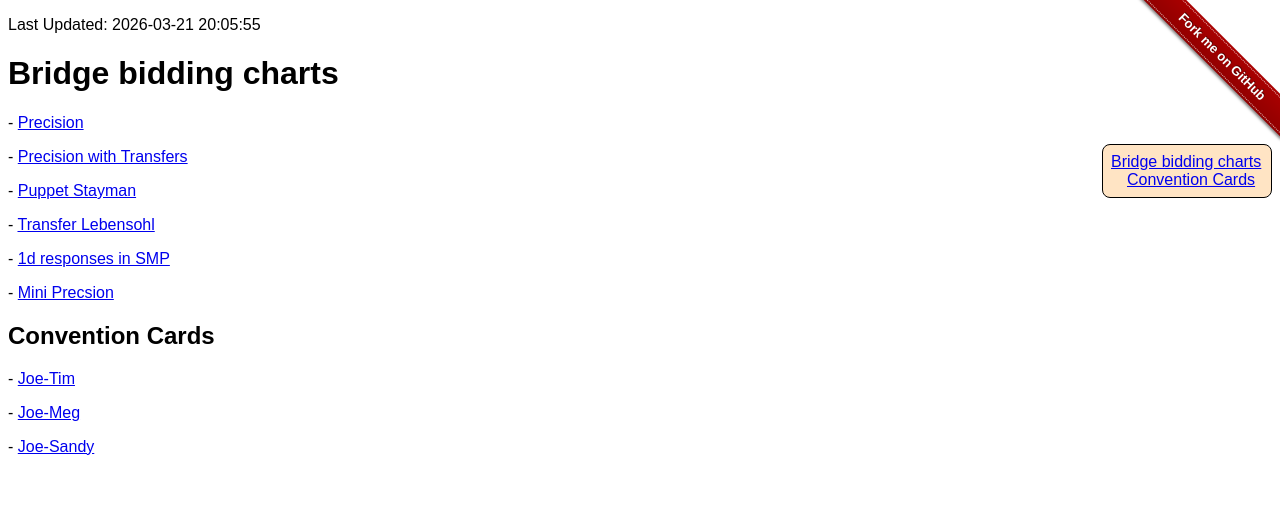
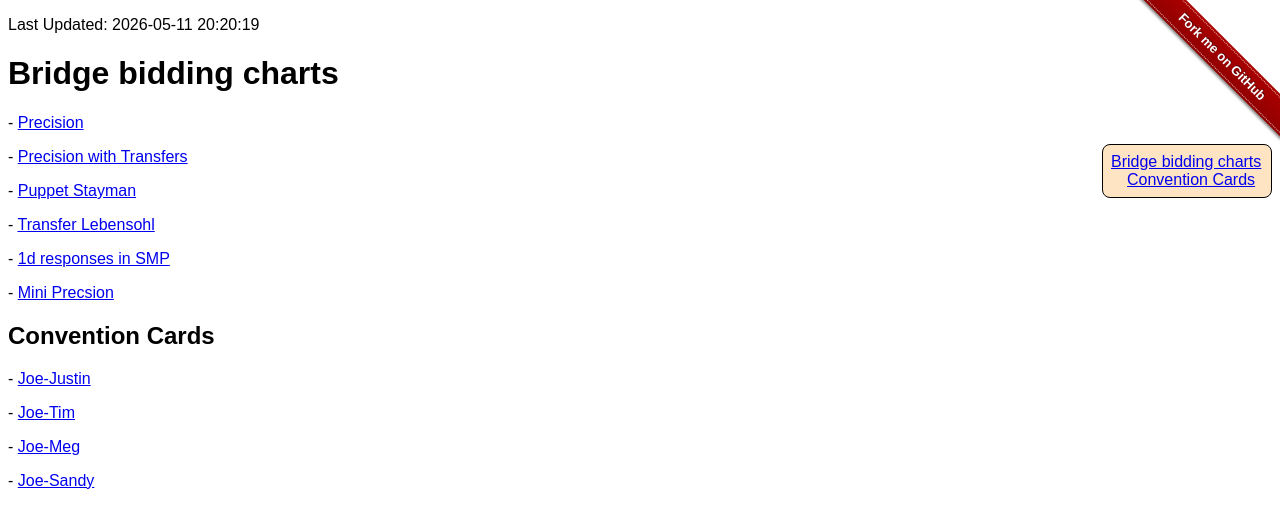
Before and after one commit to hildjj/bidding, a plain HTML site: page index.htm in a window 1280 px wide. Drawn offline with Linux system fonts and the light colour scheme.

Commit message:
deploy: 4ddfa82e6bf69561a5b027b88b5d0bbc20c3c43a

```diff
--- a/index.htm
+++ b/index.htm
@@ -182,7 +182,7 @@ main {
     </ul>
   </div>
   <main>
-    <p>Last Updated: 2026-03-21 20:05:55 </p>
+    <p>Last Updated: 2026-05-11 20:20:19 </p>
     <h1 id="bridge-bidding-charts" class="head"> Bridge bidding charts<a href="#bridge-bidding-charts" class="pilcrow">¶</a></h1>
     <p>- <a href=precision.htm>Precision</a> </p>
     <p>- <a href=precision-transfers.htm>Precision with Transfers</a> </p>
@@ -191,6 +191,7 @@ main {
     <p>- <a href=smp-1d.htm>1d responses in SMP</a> </p>
     <p>- <a href=mini-precision.htm>Mini Precsion</a> </p>
     <h2 id="convention-cards" class="head"> Convention Cards<a href="#convention-cards" class="pilcrow">¶</a></h2>
+    <p>- <a href=Joe-Justin-Precision.pdf>Joe-Justin</a> </p>
     <p>- <a href=Joe-Tim-Precision.pdf>Joe-Tim</a> </p>
     <p>- <a href=ConventionCard-Joe_Meg.pdf>Joe-Meg</a> </p>
     <p>- <a href=ConventionCard-Joe_Sandy.pdf>Joe-Sandy</a> </p>
```
Also changed, not shown: mini-precision.htm (+1 -1 lines), precision.htm (+1 -1 lines), puppet.htm (+1 -1 lines), smp-1d.htm (+1 -1 lines), transfer-lebensohl.htm (+1 -1 lines), 1 other file.
